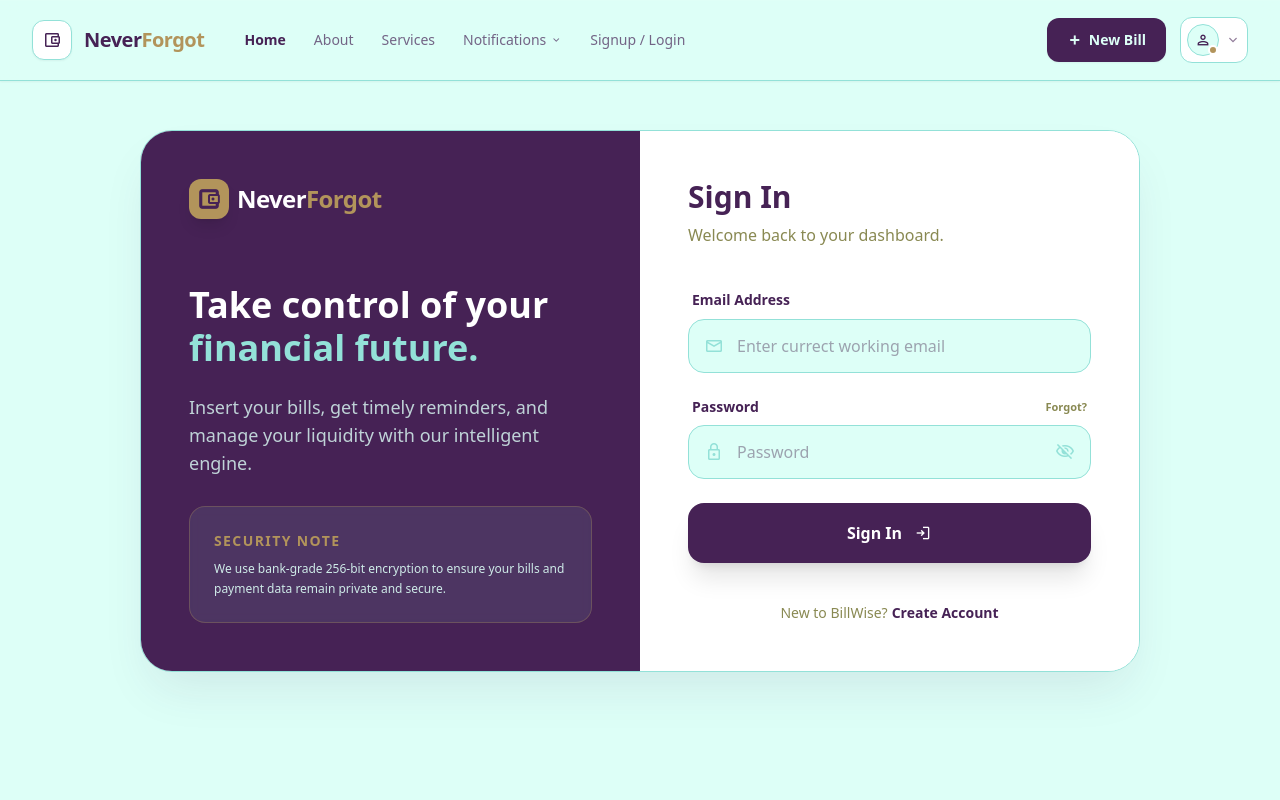
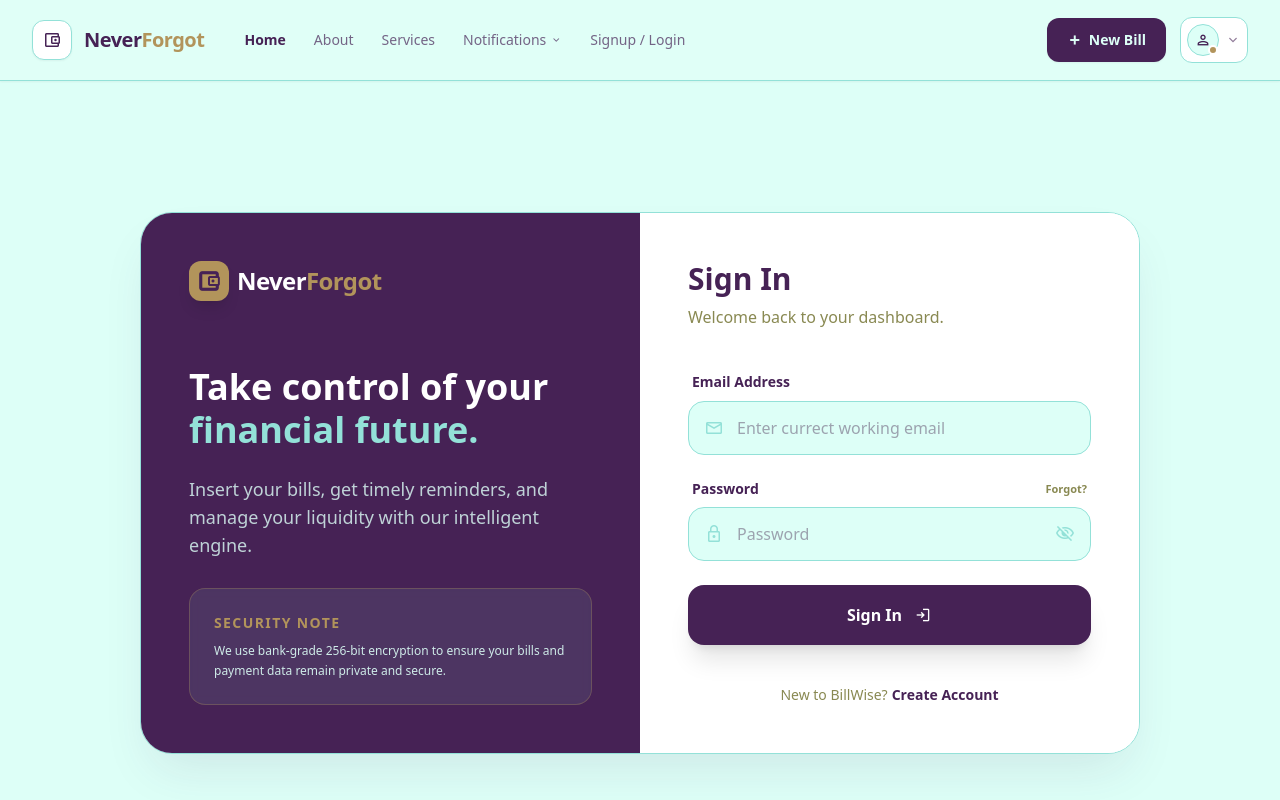
Before and after one commit to nakulbhadrecha202005-max/nestnotifyFrontend, a React (Vite) app: page /login in a window 1280 px wide. Shown: the top 800 px of the page. Built offline with nearby package versions, Linux system fonts and the light colour scheme.

Commit message:
Updated login component margin top

```diff
--- a/src/Component/Login.jsx
+++ b/src/Component/Login.jsx
@@ -114,8 +114,8 @@ const LoginPage = () => {
   };
 
   return (
-    <div className="min-h-screen bg-[#DDFFF7] flex items-center justify-center p-4 font-sans -mt-20">
-      <div className="w-full max-w-[1000px] grid lg:grid-cols-2 bg-white rounded-[32px] shadow-2xl shadow-[#462255]/10 overflow-hidden border border-[#93E1D8]">
+    <div className="min-h-screen bg-[#DDFFF7] flex items-center justify-center p-4 font-sans ">
+      <div className="w-full max-w-[1000px] grid lg:grid-cols-2 bg-white rounded-[32px] shadow-2xl shadow-[#462255]/10 overflow-hidden border mt-1 border-[#93E1D8]">
         {/* --- LEFT SIDE: BRAND & TRUST --- */}
         <div className="hidden lg:flex flex-col justify-between p-12 bg-[#462255] text-white relative">
           <div className="relative z-10">
```
